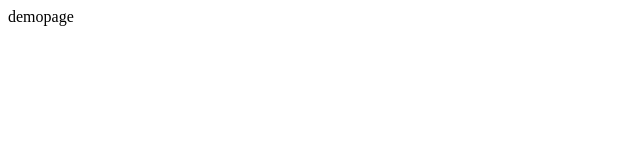
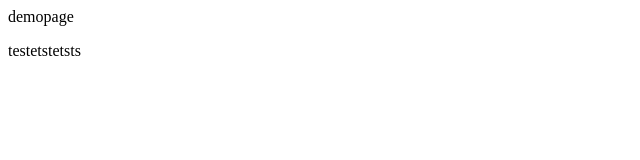
Before and after one commit to cwolberg/demo-github-page, a plain HTML site: page index.html in a window 1280 px wide. Shown: the full height of the page, 0-640 px from the left. Drawn offline with Linux system fonts and the light colour scheme.

Commit message:
page commit 1.0

```diff
--- a/index.html
+++ b/index.html
@@ -1 +1,2 @@
 demopage
+<p>testetstetsts</p>
```
